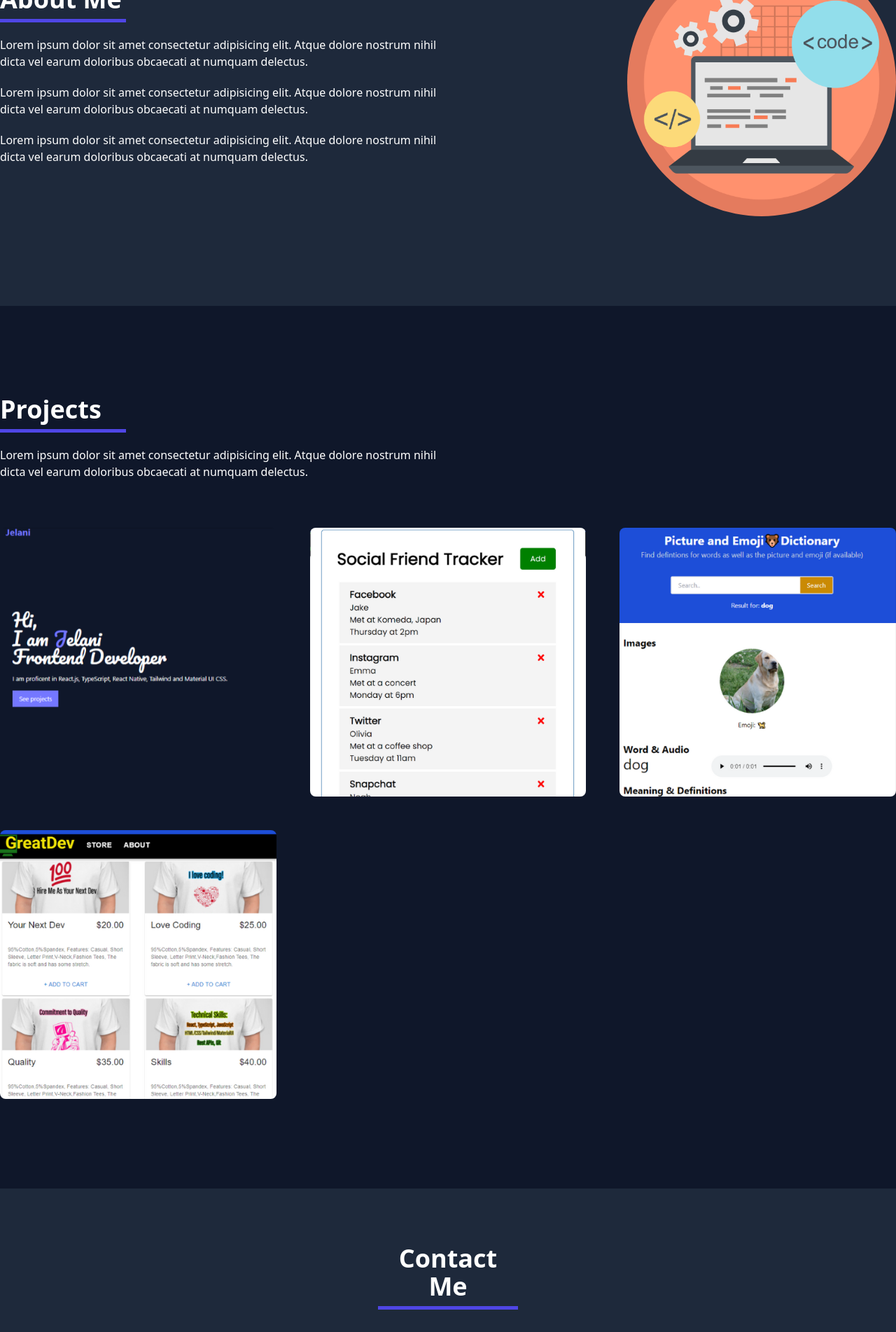
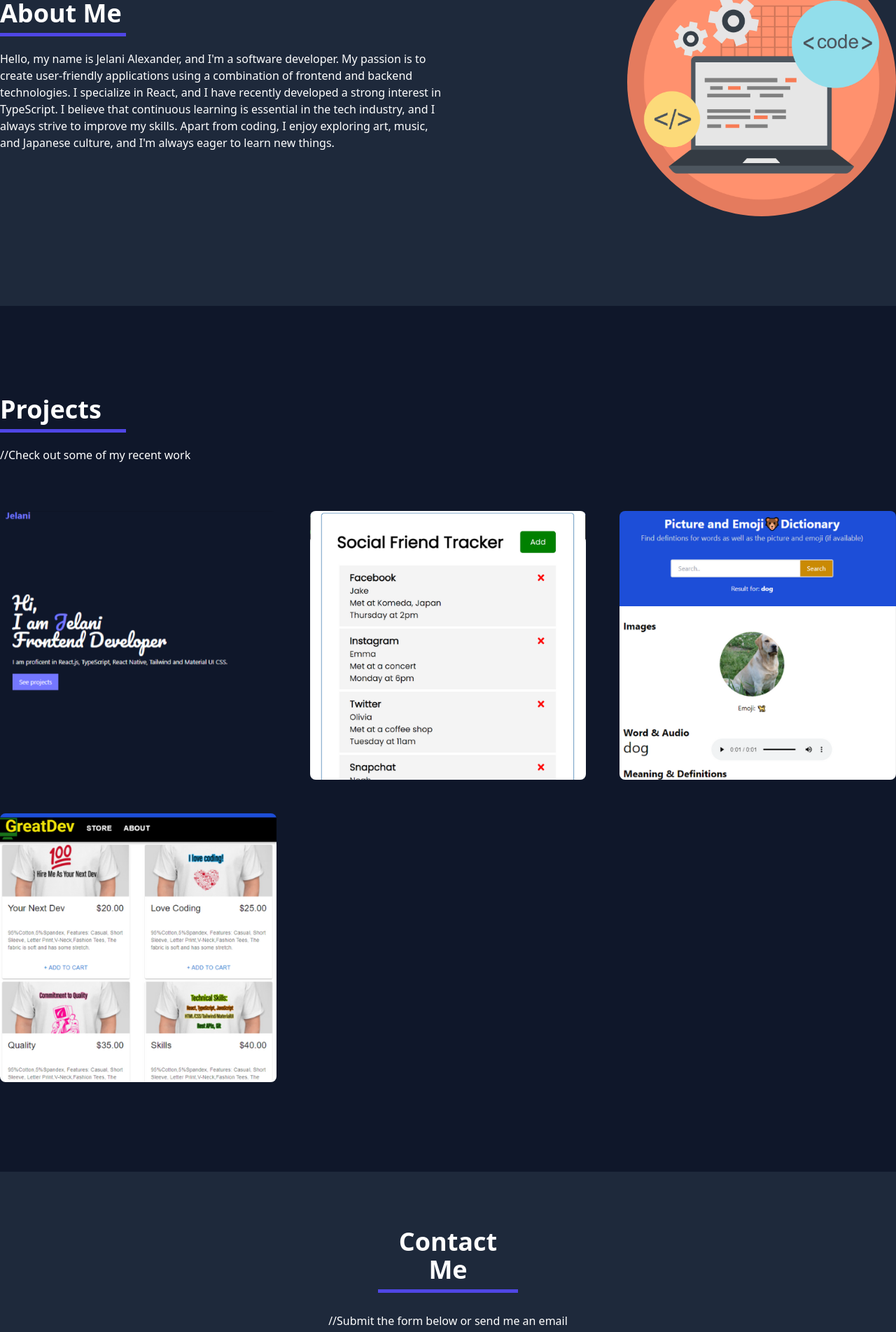
Before and after one commit to AlexJelani/online-portfolio-master, a React (Vite) app: page / in a window 1280 px wide. Shown: the part 880-2783 px from the top of the page at 70% size. Built offline with nearby package versions, Linux system fonts and the light colour scheme.

Commit message:
updated header and contact form

```diff
--- a/src/components/About.jsx
+++ b/src/components/About.jsx
@@ -10,20 +10,10 @@
               About Me
             </h2>
             <p className="pb-5">
-              Lorem ipsum dolor sit amet consectetur adipisicing elit.
-               Atque dolore nostrum nihil dicta vel earum doloribus obcaecati at
-               numquam delectus.
+            Hello, my name is Jelani Alexander, and I'm a software developer. My passion is to create user-friendly applications using a combination of frontend and backend technologies. I specialize in React, and I have recently developed a strong interest in TypeScript.
+            I believe that continuous learning is essential in the tech industry, and I always strive to improve my skills. Apart from coding, I enjoy exploring art, music, and Japanese culture, and I'm always eager to learn new things.
             </p>
-            <p className="pb-5">
-              Lorem ipsum dolor sit amet consectetur adipisicing elit.
-               Atque dolore nostrum nihil dicta vel earum doloribus obcaecati at
-               numquam delectus.
-            </p>
-            <p className="pb-5">
-              Lorem ipsum dolor sit amet consectetur adipisicing elit.
-               Atque dolore nostrum nihil dicta vel earum doloribus obcaecati at
-               numquam delectus.
-            </p>
+
           </div>
           <div className="hero-img">
             <img src={AboutImg} alt="coding illustration" className="lgw-[80%] md:ml-auto w-96 ml-auto rounded-full" />
--- a/src/components/Contact.jsx
+++ b/src/components/Contact.jsx
@@ -7,10 +7,8 @@
       <h2 className="text-4xl font-bold mb-5 border-b-[5px] w-[200px] mx-auto border-indigo-600 pb-2">
         Contact Me
       </h2>
-      <p className="py-2">Lorem ipsum dolor sit amet, consectetur adipisicing elit. Autem iure numquam perspiciatis
-        maxime vitae mollitia,
-         possimus voluptas impedit neque sunt?</p>
-         <p className="py-2"><span className="font-bold">Email:</span>jelanialexander@ymail.com</p>
+      <p className="py-2">//Submit the form below or send me an email</p>
+         <p className="py-2"><span className="font-bold">Email: </span>jelanialexander@ymail.com</p>
       <form action="https://formsubmit.co/jelanialexander82@gmail.com" method="POST">
               <label for="name" className="text-white" key="INPUTNAME">Name</label>
               <input type="text" name="name" required />
--- a/src/components/Header.jsx
+++ b/src/components/Header.jsx
@@ -9,8 +9,9 @@
   return (
     <header className="sticky top-0 z-50 flex justify-between px-5 py-2 bg-primary text-white">
       <div className="flex items-center">
-        <a href="/" className="text-white text-4xl font-bold flex items-center">
-          Jelani
+        <a href="/" className="logo text-4xl font-bold flex items-center">
+          <span style={{color: "white"}} >Jelani</span>
+
           <div className="ml-4">
             <Socials />
           </div>
--- a/src/components/Projects.jsx
+++ b/src/components/Projects.jsx
@@ -43,9 +43,7 @@
             Projects
           </h2>
           <p className="pb-5">
-            Lorem ipsum dolor sit amet consectetur adipisicing elit. Atque
-            dolore nostrum nihil dicta vel earum doloribus obcaecati at numquam
-            delectus.
+            //Check out some of my recent work
           </p>
         </div>
       </div>
--- a/src/data.jsx
+++ b/src/data.jsx
@@ -5,7 +5,7 @@
 // social
 export const social = [
   {
-    icon: <FaLinkedin style={{fontSize:"xxx-large"}} />,
+    icon: <FaLinkedin  style={{fontSize:"xxx-large"}} />,
     href: "",
   },
 
--- a/src/index.css
+++ b/src/index.css
@@ -15,6 +15,7 @@
 .text-accent {
   background: #7477FF;
 }
+
 html{
 scroll-behavior:smooth;
 }
```
